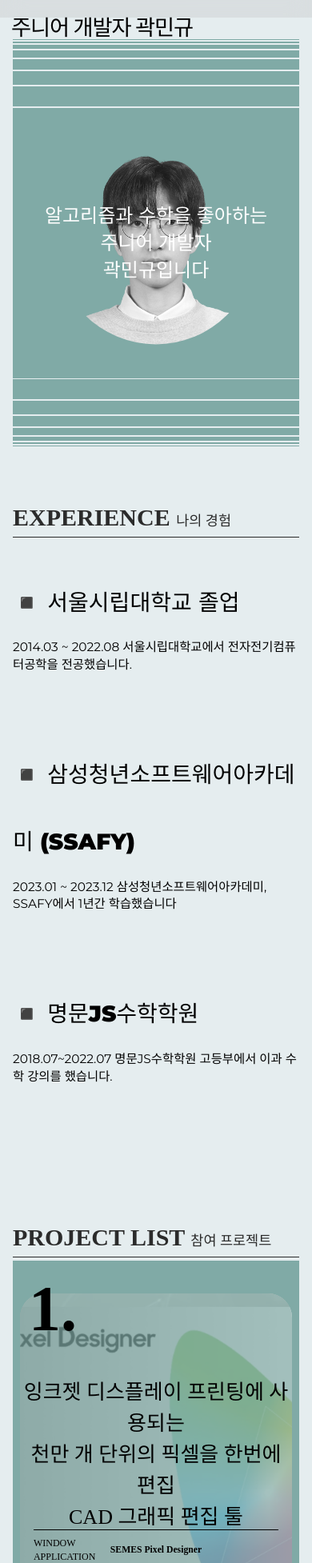
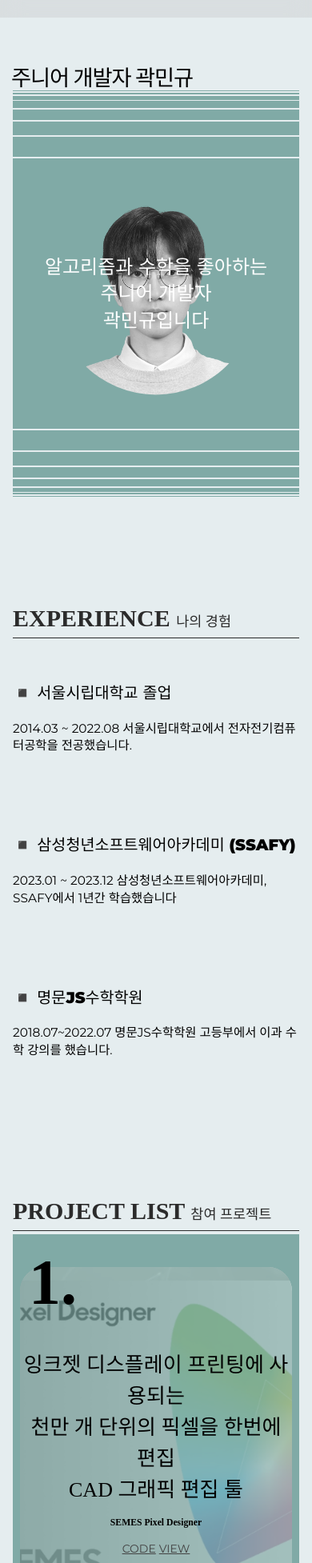
Before and after one commit to RookMG/portfolio, a React (Create React App) app: page / in a window 390 px wide. Shown: the part 46-2000 px from the top of the page at 80% size. Built offline with nearby package versions, Linux system fonts and the light colour scheme; a small style sheet from the web is missing; a web font is replaced by a local one.

Commit message:
feat : 모바일 환경 크기 변경

```diff
--- a/src/assets/scss/section/_award.scss
+++ b/src/assets/scss/section/_award.scss
@@ -47,14 +47,14 @@
         top: 140px;
         background-color: var(--subBg100);
         @media (max-width: 800px){
-          top: 140px;
+          top: 130px;
         }
       }
       &.s2 {
         top: 200px;
         background-color: var(--subBg200);
         @media (max-width: 800px){
-          top: 200px;
+          top: 170px;
         }
       }
       &.s3 {
@@ -62,7 +62,7 @@
         top: 260px;
 
         @media (max-width: 800px){
-          top: 260px;
+          top: 210px;
         }
       }
       &.s4 {
@@ -70,7 +70,7 @@
         top: 320px;
 
         @media (max-width: 800px){
-          top: 320px;
+          top: 250px;
         }
       }
       &.s5 {
@@ -78,7 +78,7 @@
         top: 380px;
 
         @media (max-width: 800px){
-          top: 380px;
+          top: 290px;
         }
       }
       &.se {
@@ -87,7 +87,8 @@
         top: 440px;
 
         @media (max-width: 800px){
-          top: 440px;
+          height: 30px;
+          top: 330px;
         }
       }
 
@@ -101,12 +102,18 @@
           margin : 10px;
           font-weight: 100;
           vertical-align: bottom;
+          @media (max-width: 800px){
+            display:none;
+          }
         }
         h2{
           font-family: var(--mainKor-font);
           font-size: 2rem;
           font-weight: 700;
           margin : 10px;
+          @media (max-width: 800px){
+            font-size: 1.3rem;
+          }
         }
       }
       .award__itembody{
@@ -115,6 +122,9 @@
         font-weight: 100;
         margin-left : 10px;
         margin-bottom : 5px;
+        @media (max-width: 800px){
+          font-size: 0.65rem;
+        }
       }
     }
   }
--- a/src/assets/scss/section/_experience.scss
+++ b/src/assets/scss/section/_experience.scss
@@ -49,14 +49,14 @@
         top: 40px;
         background-color: var(--mainBg-color);
         @media (max-width: 800px){
-          top: 40px;
+          top: 120px;
         }
       }
       &.s2 {
         top: 120px;
         background-color: var(--mainBg-color);
         @media (max-width: 800px){
-          top: 120px;
+          top: 160px;
         }
       }
       &.s3 {
@@ -73,7 +73,7 @@
         top: 280px;
 
         @media (max-width: 800px){
-          top: 280px;
+          top: 240px;
         }
       }
     }
@@ -95,6 +95,9 @@
       //text-decoration: underline;
       text-underline-position: under;
       margin-bottom: 1vw;
+      @media (max-width: 800px){
+        font-size: 1.4rem;
+      }
     }
     p {
       margin-bottom: 10vh;
--- a/src/assets/scss/section/_footer.scss
+++ b/src/assets/scss/section/_footer.scss
@@ -45,12 +45,18 @@
             font-size: 14px;
             display: inline-block;
             text-transform: uppercase;
+            @media (max-width: 800px){
+              font-size: 12px;
+            }
           }
           em {
             font-size: 12px;
             padding-left: 10px;
             opacity: 0;
             transition: all 0.3s;
+            @media (max-width: 800px){
+              font-size: 8px;
+            }
           }
 
           &:hover {
@@ -67,6 +73,7 @@
 
       @media (max-width: 800px){
         width: 100%;
+        margin-top: 50px;
       }
 
       h3 {
@@ -86,12 +93,18 @@
             font-size: 14px;
             display: inline-block;
             text-transform: uppercase;
+            @media (max-width: 800px){
+              font-size: 12px;
+            }
           }
           em {
             font-size: 12px;
             padding-left: 10px;
             opacity: 0;
             transition: all 0.3s;
+            @media (max-width: 800px){
+              font-size: 8px;
+            }
           }
 
           &:hover {
@@ -108,5 +121,8 @@
     text-transform: uppercase;
     font-size: 12px;
     margin-bottom: 20px;
+    @media (max-width: 800px){
+      font-size: 9px;
+    }
   }
 }
--- a/src/assets/scss/section/_header.scss
+++ b/src/assets/scss/section/_header.scss
@@ -1,6 +1,43 @@
 #header {
   @include position-fixed;
   z-index: 10000;
+}
+.header__navmenu__mobile{
+  display: none;
+  @media (max-width: 800px){
+
+    &.show {
+      display: block;
+
+      ul {
+        display: block;
+        position: absolute;
+        right: 0;
+        top: 68px;
+        background-color: rgba(116,99,99,0.1);
+        backdrop-filter: blur(15px);
+        z-index: 10000;
+        min-width: 150px;
+        padding: 20px 0;
+
+        li {
+          display: block;
+          text-align: right;
+
+          a {
+            display: inline-block;
+            padding: 10px;
+          }
+        }
+      }
+    }
+    &.show + .header__nav__mobile span::before {
+      width: 20px;
+    }
+    &.show + .header__nav__mobile span::after {
+      width: 20px;
+    }
+  }
 }
 .header__inner {
   @include flex-between;
@@ -28,27 +65,6 @@
       &.show {
         display: block;
 
-        ul {
-          display: block;
-          position: absolute;
-          right: 0;
-          top: 68px;
-          background-color: rgba(116,99,99,0.1);
-          backdrop-filter: blur(15px);
-          z-index: 10000;
-          min-width: 150px;
-          padding: 20px 0;
-
-          li {
-            display: block;
-            text-align: right;
-
-            a {
-              display: inline-block;
-              padding: 10px;
-            }
-          }
-        }
       }
       &.show + .header__nav__mobile span::before {
         width: 20px;
--- a/src/assets/scss/section/_intro.scss
+++ b/src/assets/scss/section/_intro.scss
@@ -1,5 +1,8 @@
 #intro {
-  height: 75vh;
+  height: 80vh;
+  @media (max-width: 800px){
+    height: 90vh;
+  }
 }
 .intro__inner {
   width: 100%;
--- a/src/assets/scss/section/_project.scss
+++ b/src/assets/scss/section/_project.scss
@@ -110,11 +110,17 @@
           display: flex;
           justify-content: space-between;
 
+          .period{
+            @media (max-width: 800px){
+              display: none;
+            }
+          }
           @media (max-width: 800px){
-            flex-direction: column;
             width: 90%;
             margin-left: 5%;
             padding: 5px 0;
+            display: flex;
+            justify-content: space-between;
           }
 
           span {
@@ -123,15 +129,24 @@
             padding: 3px 0;
             text-transform: uppercase;
             width: 33%;
+            @media (max-width: 800px){
+              font-size: 9px;
+            }
 
             &:nth-child(1){
               text-align: left;
+              @media (max-width: 800px){
+                width: 30%;
+              }
             }
             &:nth-child(2){
               text-align: center;
             }
             &:nth-child(3){
               text-align: right;
+              @media (max-width: 800px){
+                width: 70%;
+              }
             }
           }
         }
--- a/src/assets/scss/setting/_reset.scss
+++ b/src/assets/scss/setting/_reset.scss
@@ -88,7 +88,7 @@ img {
 #skip a {
   position: absolute;
   left: 10px;
-  top: -92px;
+  top: -42px;
   z-index: 100000;
   font-size: 1rem;
   padding: 10px 30px;
--- a/src/components/Header.jsx
+++ b/src/components/Header.jsx
@@ -14,7 +14,7 @@ const Header = () => {
                 <div className="header__logo">
                     <a href="/">portfolio<em>곽민규</em></a>
                 </div>
-                <nav className={`header__nav ${show ? "show" : ""}`} role="navigation" aria-label="메인 메뉴">
+                <nav className={"header__nav"} role="navigation" aria-label="메인 메뉴">
                     <ul>
                         {headerNav.map((nav, key) => (
                             <li key={key}>
@@ -35,6 +35,15 @@ const Header = () => {
                     <span></span>
                 </div>
             </div>
+            <nav className={`header__navmenu__mobile ${show?"show":""}`} role="navigation" aria-label="메인 메뉴">
+                <ul>
+                    {headerNav.map((nav, key) => (
+                        <li key={key}>
+                            <a href={nav.url}>{nav.title}</a>
+                        </li>
+                    ))}
+                </ul>
+            </nav>
         </header>
     );
 };
--- a/src/components/Project.jsx
+++ b/src/components/Project.jsx
@@ -24,7 +24,7 @@ const Project = () => {
                                 </div>
                                 <div className="info">
                                     <span>{project.info[0]}</span>
-                                    <span>{project.info[1]}</span>
+                                    <span className="period">{project.info[1]}</span>
                                     <span>{project.info[2]}</span>
                                 </div>
                             </div>
--- a/src/components/Skip.jsx
+++ b/src/components/Skip.jsx
@@ -1,7 +1,7 @@
 import React from "react";
 
 const Skip = () => {
-    return <div>Skip</div>;
+    return <div>_</div>;
 };
 
 export default Skip;
--- a/src/constants/index.js
+++ b/src/constants/index.js
@@ -119,8 +119,8 @@ export const projectText = [
         view: "",
         info: [
             "window application",
-            "production period : 6 weeks",
-            "use stack : C# WPF, netDxf",
+            "period : 6 weeks",
+            "stack : C# WPF, netDxf",
         ],
         image: project1,
     },
@@ -131,8 +131,8 @@ export const projectText = [
         view: "",
         info: [
             "android application",
-            "production period : 6 weeks",
-            "use stack : Spring Boot, MySQL, React Native",
+            "period : 6 weeks",
+            "stack : Spring Boot, MySQL, React Native",
         ],
         image: project2,
     },
@@ -143,8 +143,8 @@ export const projectText = [
         view: "",
         info: [
             "web site",
-            "production period : 6 weeks",
-            "use stack : Spring Boot, ReactJS, WebRTC, FFmpeg",
+            "period : 6 weeks",
+            "stack : Spring Boot, ReactJS, WebRTC, FFmpeg",
         ],
         image: project3,
     },
@@ -155,8 +155,8 @@ export const projectText = [
         view: "",
         info: [
             "web site",
-            "production period : 1 week",
-            "use stack : Spring Boot, MySQL, VueJS",
+            "period : 1 week",
+            "stack : Spring Boot, MySQL, VueJS",
         ],
         image: project4,
     },
```
Also changed, not shown: src/assets/scss/section/_certification.scss (+18 -8 lines).
